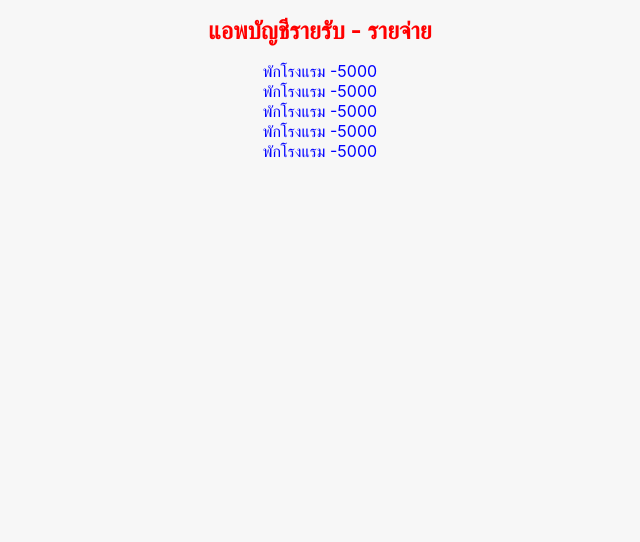
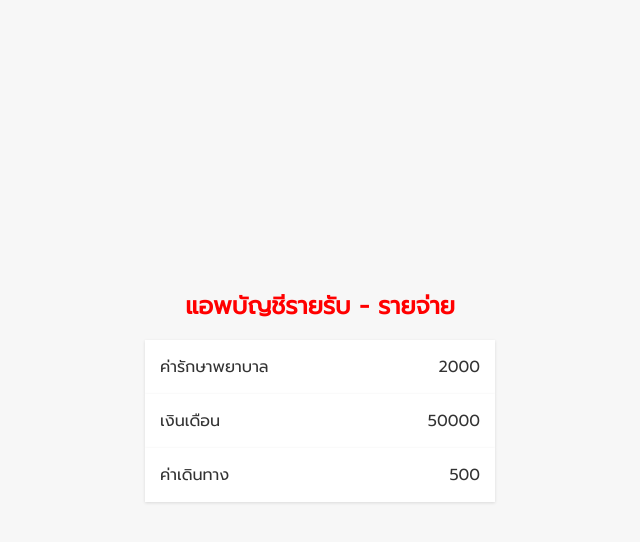
Before and after one commit to phromaupson/React-payment, a React (Create React App) app: page / in a window 1280 px wide. Shown: the top 542 px of the page, without its empty margins (320-960 px from the left). Built offline with nearby package versions, Linux system fonts and the light colour scheme.

Commit message:
add css and props

```diff
--- a/src/App.css
+++ b/src/App.css
@@ -1,5 +1,7 @@
+@import url('https://fonts.googleapis.com/css2?family=Prompt&display=swap');
 * {
     box-sizing: border-box;
+    font-family: 'Prompt', sans-serif;
 }
 
 body {
@@ -7,4 +9,12 @@ body {
     display: flex;
     flex-direction: column;
     align-items: center;
+    justify-content: center;
+    min-height: 100vh;
+    margin: 0;
 }
+
+.container {
+    margin: 30px auto;
+    width: 350px;
+}
--- a/src/components/Item.css
+++ /dev/null
@@ -1,5 +0,0 @@
-.item {
-    color: blue;
-    text-align: center;
-    list-style-type: none;
-}
--- a/src/components/Item.js
+++ b/src/components/Item.js
@@ -1,10 +1,6 @@
-import './Item.css'
-
-const Item = () => {
-    const name = "พักโรงแรม"
-    const amount = 5000
+const Item = ({title,amount}) => {
     return (
-        <li className = "item">{name} <span>-{amount}</span></li>
+        <li>{title} <span> {amount}</span></li>
     );
 }
 
--- a/src/components/Transaction.css
+++ b/src/components/Transaction.css
@@ -1,4 +1,16 @@
 .item-list {
+    list-style-type: none;
     padding: 0;
     margin-bottom: 40px;
 }
+
+.item-list li {
+    background: #fff;
+    box-shadow: 0 1px 3px rgba(0, 0, 0, 0.12);
+    padding: 15px;
+    color: #333;
+    display: flex;
+    justify-content: space-between;
+    margin-top: 10px 0;
+    position: relative;
+}
--- a/src/components/Transaction.js
+++ b/src/components/Transaction.js
@@ -2,13 +2,16 @@ import Item from "./Item";
 import './Transaction.css'
 
 const Transaction = () => {
+  const data = [
+    {title: "ค่ารักษาพยาบาล",amount: "2000"},
+    {title: "เงินเดือน",amount: "50000"},
+    {title: "ค่าเดินทาง",amount: "500"}
+  ]
     return (
       <ul className = "item-list">
-        <Item/>
-        <Item/>
-        <Item/>
-        <Item/>
-        <Item/>
+        {data.map((element) => {
+          return <Item title={element.title} amount={element.amount}/>
+        })}
       </ul>
     );
 }
```
